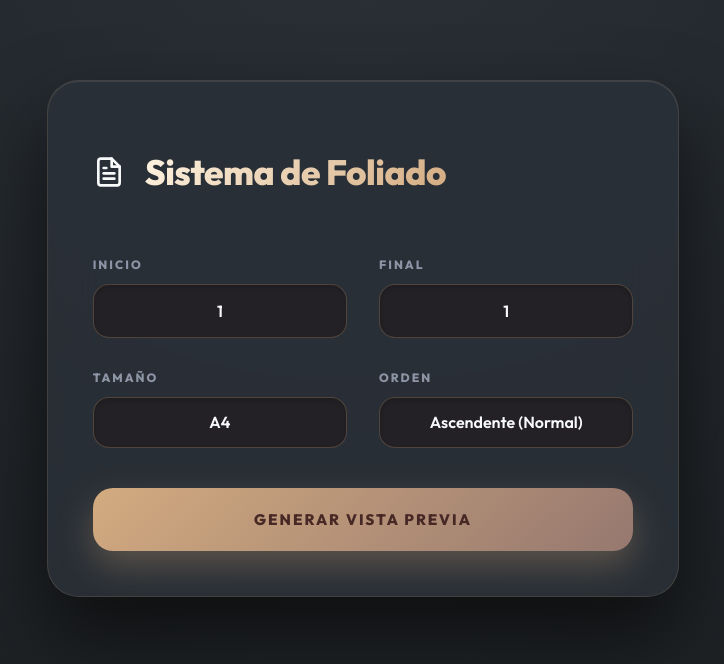
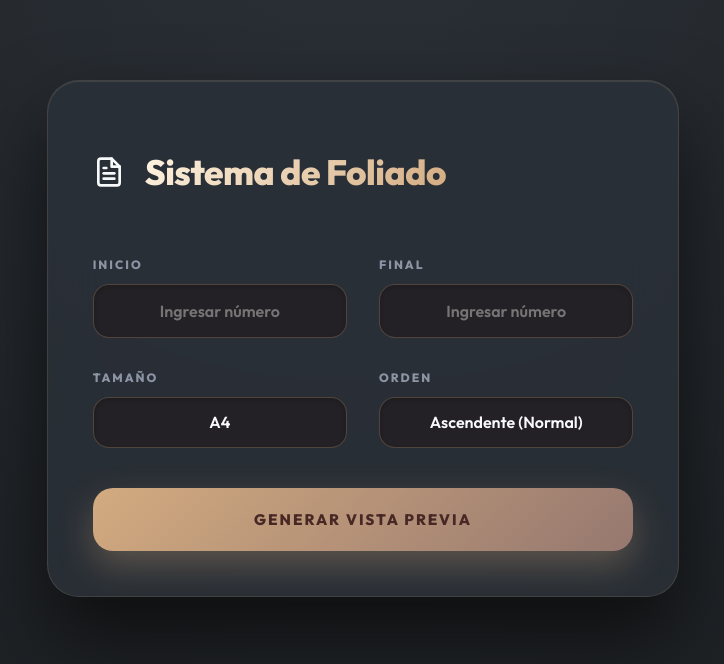
Before and after one commit to virgo4327/Sistema-de-Foliado, a React (Vite) app: page / in a window 1280 px wide. Shown: the top 664 px of the page, without its empty margins (277-1001 px from the left). Built offline with nearby package versions, Linux system fonts and the light colour scheme.

Commit message:
fix(ux): set initial state to empty string to reveal numeric input placeholders

```diff
--- a/src/App.jsx
+++ b/src/App.jsx
@@ -3,8 +3,8 @@ import ConfigPanel from './components/ConfigPanel';
 import PrintPreview from './components/PrintPreview';
 
 function App() {
-  const [startNumber, setStartNumber] = useState(1);
-  const [endNumber, setEndNumber] = useState(1);
+  const [startNumber, setStartNumber] = useState('');
+  const [endNumber, setEndNumber] = useState('');
   const [pageSize, setPageSize] = useState('A4');
   const [printOrder, setPrintOrder] = useState('asc');
   const [pages, setPages] = useState([]);
@@ -43,8 +43,8 @@ function App() {
   };
 
   const handleClear = () => {
-    setStartNumber(1);
-    setEndNumber(1);
+    setStartNumber('');
+    setEndNumber('');
     setPageSize('A4');
     setPages([]);
     setIsGenerated(false);
```
